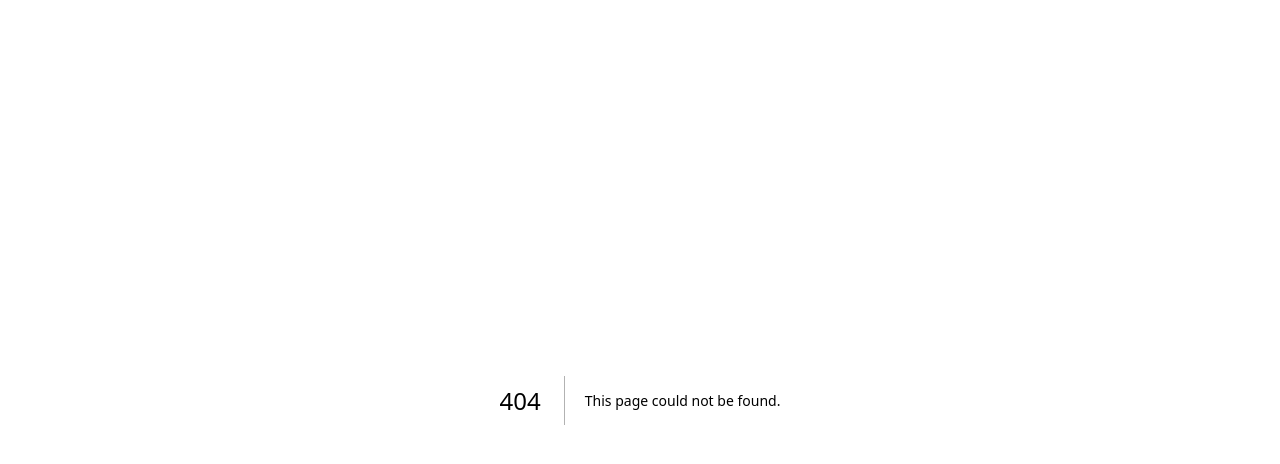
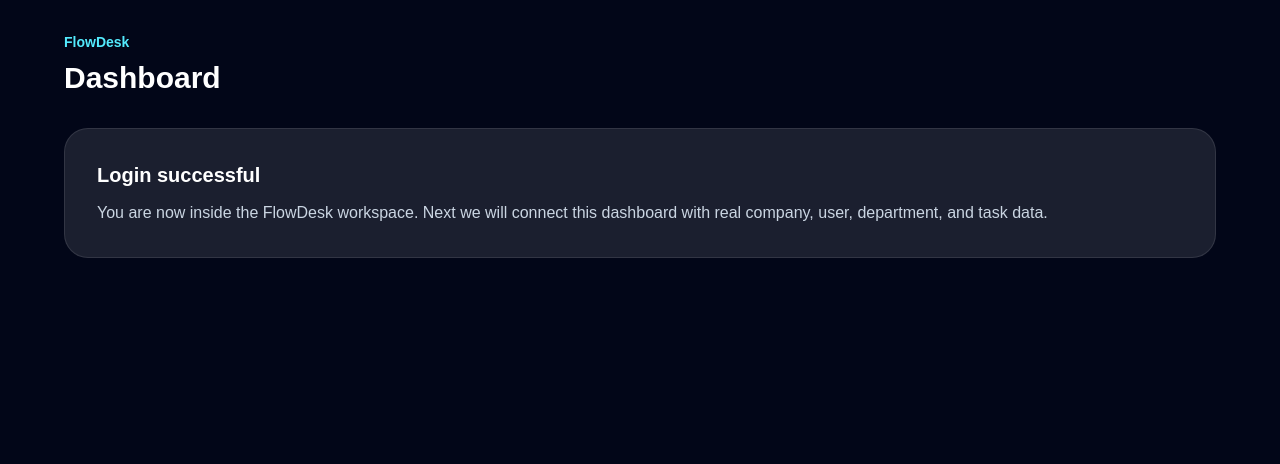
Before and after one commit to deskcultr-ai/DeskCultre, a Next.js app: page /dashboard in a window 1280 px wide. Before the commit this address had no page. Shown: the top 464 px of the page. Built offline with nearby package versions, Linux system fonts and the light colour scheme.

Commit message:
Fix login redirect and add dashboard page

```diff
--- /dev/null
+++ b/src/app/dashboard/page.tsx
@@ -0,0 +1,18 @@
+export default function DashboardPage() {
+    return (
+      <main className="min-h-screen bg-slate-950 px-6 py-8 text-white">
+        <section className="mx-auto max-w-6xl">
+          <p className="text-sm font-semibold text-cyan-300">FlowDesk</p>
+          <h1 className="mt-2 text-3xl font-bold">Dashboard</h1>
+
+          <div className="mt-8 rounded-3xl border border-white/10 bg-white/10 p-8">
+            <h2 className="text-xl font-semibold">Login successful</h2>
+            <p className="mt-3 text-slate-300">
+              You are now inside the FlowDesk workspace. Next we will connect this
+              dashboard with real company, user, department, and task data.
+            </p>
+          </div>
+        </section>
+      </main>
+    );
+  }
--- a/src/app/login/page.tsx
+++ b/src/app/login/page.tsx
@@ -11,12 +11,17 @@
     event.preventDefault();
     setMessage("Sending login link...");
 
-    const { error } = await supabase.auth.signInWithOtp({
-      email,
-      options: {
-        emailRedirectTo: "http://localhost:3000",
-      },
-    });
+    const redirectTo =
+  typeof window !== "undefined"
+    ? `${window.location.origin}/dashboard`
+    : "http://localhost:3000/dashboard";
+
+const { error } = await supabase.auth.signInWithOtp({
+  email,
+  options: {
+    emailRedirectTo: redirectTo,
+  },
+});
 
     if (error) {
       setMessage(error.message);
```
